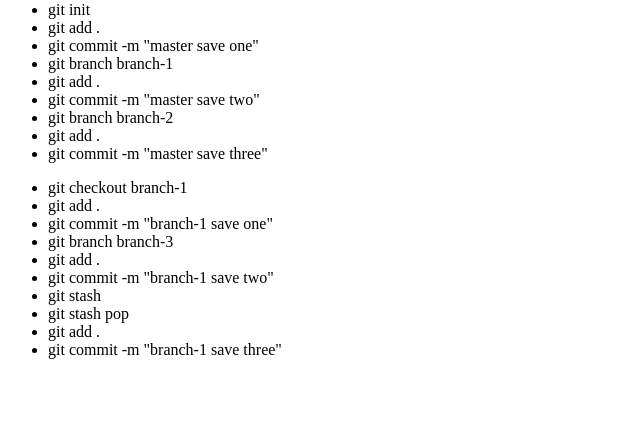
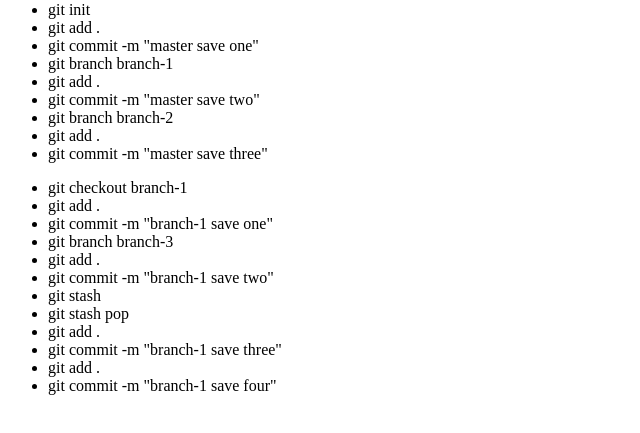
Before and after one commit to alexBortsov/adding_and_merge_branchs, a plain HTML site: page index.html in a window 1280 px wide. Shown: the part 79-512 px from the top of the page, without its empty margins (0-640 px from the left). Drawn offline with Linux system fonts and the light colour scheme.

Commit message:
branch-1 save four

```diff
--- a/index.html
+++ b/index.html
@@ -35,6 +35,8 @@
          <li>git stash pop</li>
          <li>git add .</li>
          <li>git commit -m "branch-1 save three"</li>
+         <li>git add .</li>
+         <li>git commit -m "branch-1 save four"</li>
       </ul>
    </div>
 </body>
```
